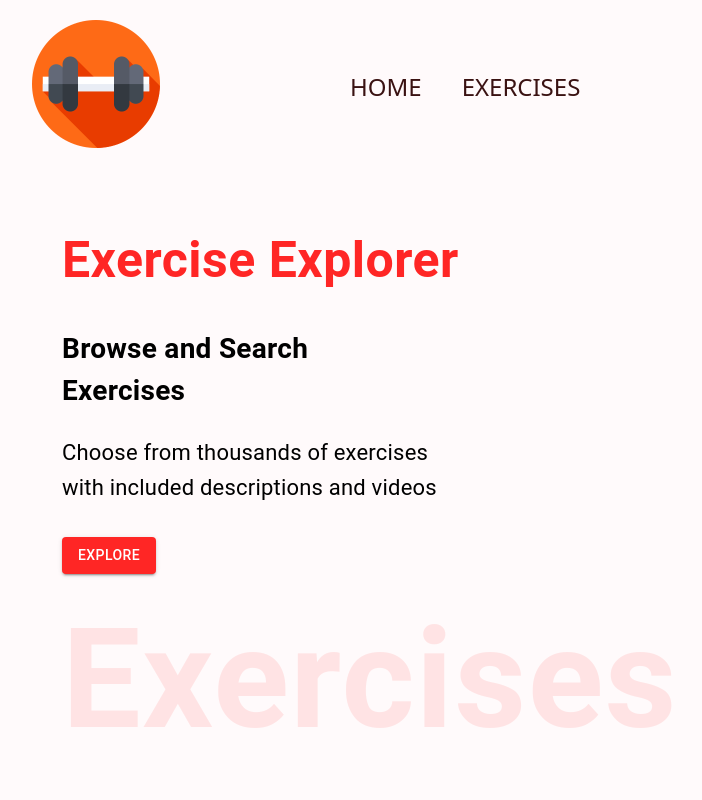
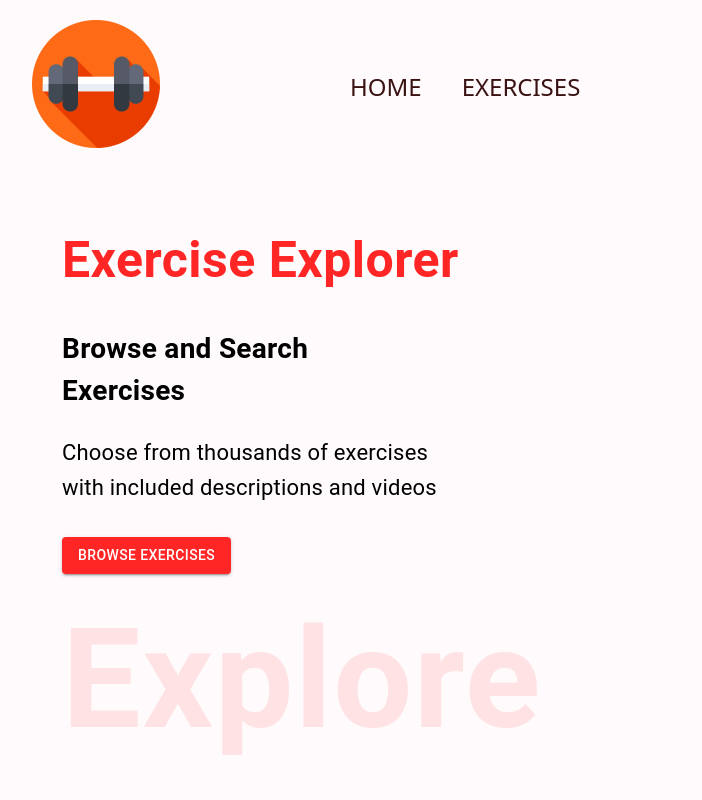
Before and after one commit to Derrickdog/exercise-explorer, a React (Create React App) app: page / in a window 1280 px wide. Shown: the top 800 px of the page, without its empty margins (8-710 px from the left). Built offline with nearby package versions, Linux system fonts and the light colour scheme; no server answers.

Commit message:
Update button

```diff
--- a/src/components/HeroBanner.js
+++ b/src/components/HeroBanner.js
@@ -15,9 +15,9 @@ const HeroBanner = () => {
         Choose from thousands of exercises
         <br />with included descriptions and videos
       </Typography>
-      <Button variant="contained" href="#exercises" sx={{ backgroundColor: "#FF2625" }}>Explore</Button>
+      <Button variant="contained" href="#categories" sx={{ backgroundColor: "#FF2625" }}>Browse Exercises</Button>
       <Typography fontWeight={600} color="#FF2625" sx={{ opacity: '0.1', display: { lg: 'block', xs: 'none' }, fontSize: '140px' }}>
-        Exercises
+        Explore
       </Typography>
       <img src={HeroBannerImage} alt="hero-banner" className="hero-banner-img" />
     </Box>
--- a/src/components/SearchExercises.js
+++ b/src/components/SearchExercises.js
@@ -36,7 +36,7 @@ const SearchExercises = ({ setExercises, bodyPart, setBodyPart }) => {
   }
 
   return (
-    <Stack alignItems="center" mt="37px" justifyContent="center" p="20px">
+    <Stack id="categories" alignItems="center" mt="37px" justifyContent="center" p="20px">
     <Typography fontWeight={700} sx={{ fontSize: { lg: '44px', xs: '30px' } }} mb="50px" mt="100px" textAlign="center">
       Search Exercises
     </Typography>
```
